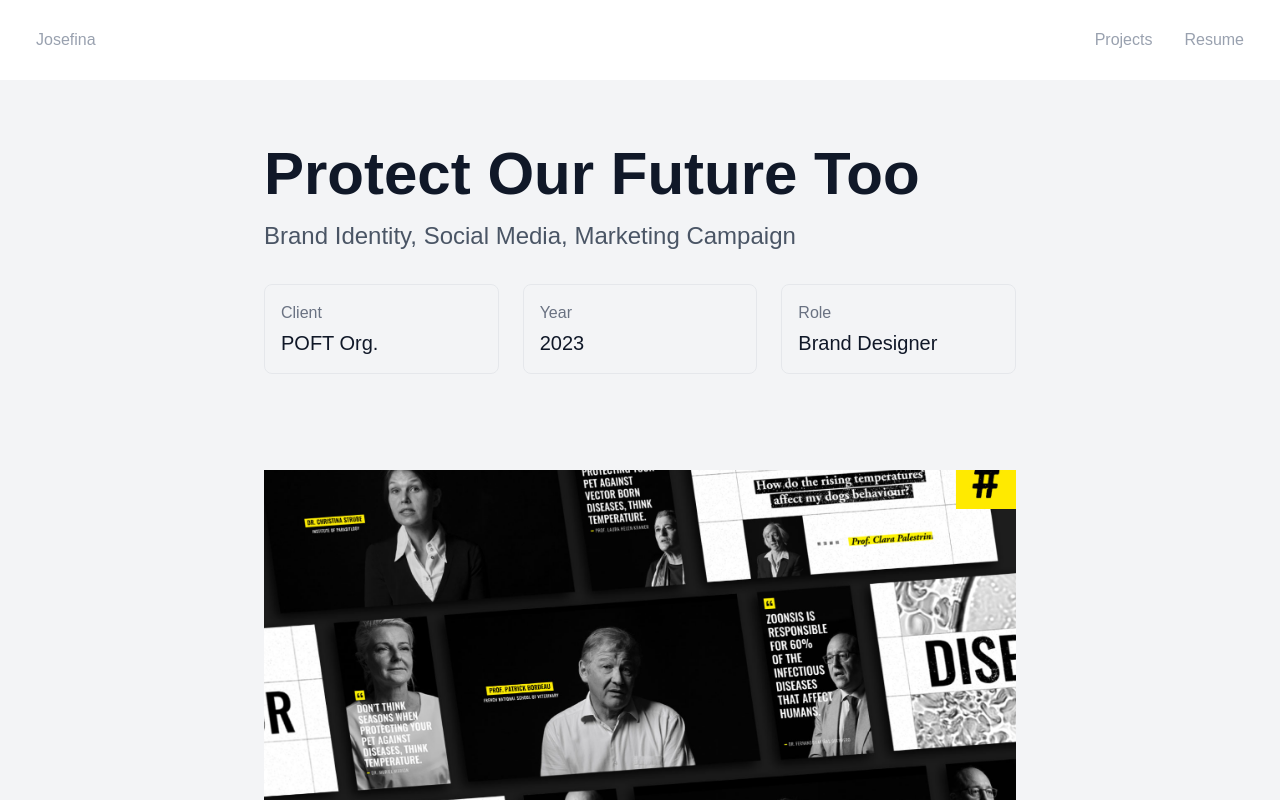
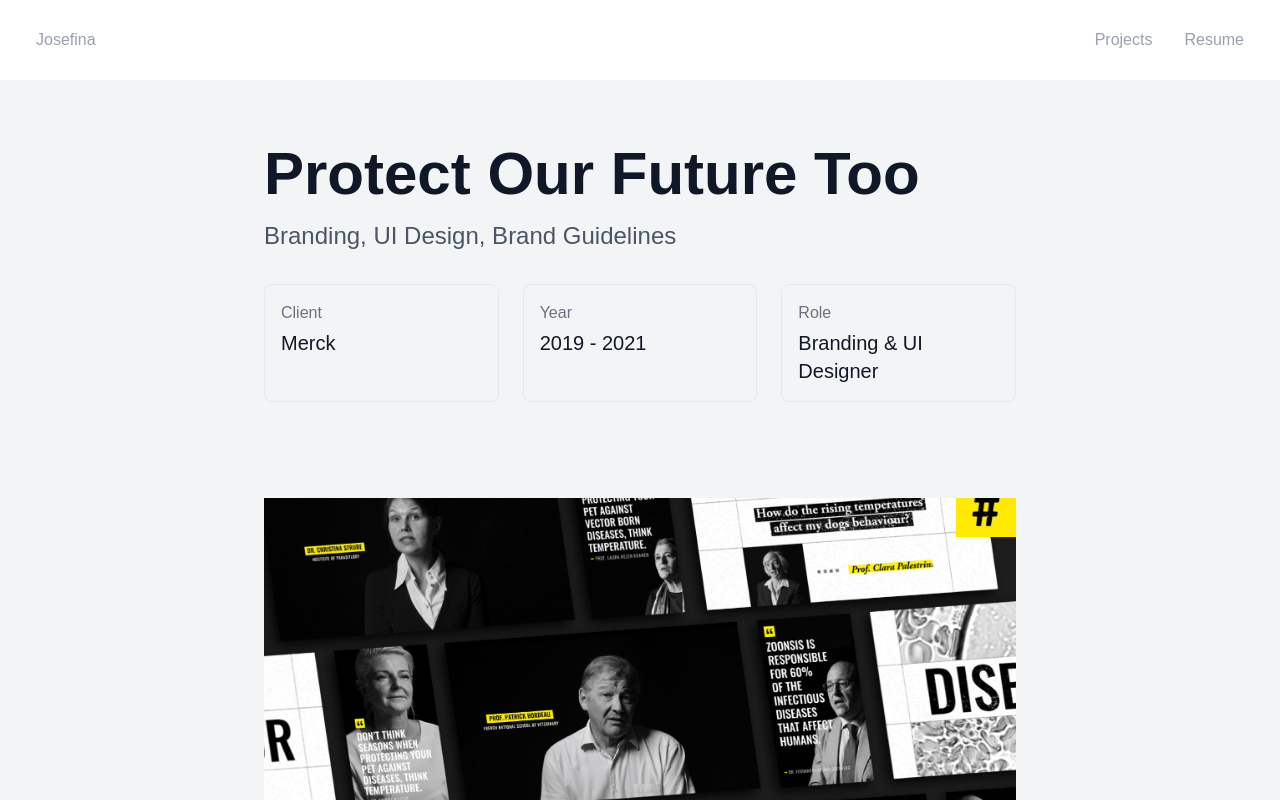
Before and after one commit to tomasfrancizco/portfolio-josefina, a Next.js app: page /projects/protect-our-future-too in a window 1280 px wide. Built offline with nearby package versions, Linux system fonts and the light colour scheme.

Commit message:
changed projects data

```diff
--- a/src/app/projects/mcdonalds/page.tsx
+++ b/src/app/projects/mcdonalds/page.tsx
@@ -43,7 +43,7 @@ const McDonaldsPage = () => {
                 McDonald&apos;s
               </h1>
               <p className="text-xl md:text-2xl text-gray-600 mb-8">
-                Mobile App, UX/UI Design, Design System
+                Art Direction
               </p>
               <div className="grid grid-cols-2 md:grid-cols-3 gap-6">
                 <div className="border border-gray-200 rounded-lg p-4">
@@ -52,11 +52,11 @@ const McDonaldsPage = () => {
                 </div>
                 <div className="border border-gray-200 rounded-lg p-4">
                   <p className="text-gray-500 mb-1">Year</p>
-                  <p className="text-xl font-medium">2021</p>
+                  <p className="text-xl font-medium">2024</p>
                 </div>
                 <div className="border border-gray-200 rounded-lg p-4">
                   <p className="text-gray-500 mb-1">Role</p>
-                  <p className="text-xl font-medium">UI/UX Designer</p>
+                  <p className="text-xl font-medium">Art Director</p>
                 </div>
               </div>
             </AnimatedElement>
@@ -82,7 +82,7 @@ const McDonaldsPage = () => {
           {/* Title */}
           <section className="py-8">
             <AnimatedElement>
-              <h2 className="text-3xl md:text-4xl font-bold mb-6">
+              <h2 className="text-3xl md:text-4xl font-bold">
                 You Do You: Celebrating McDonald’s Rituals 🥤🍟
               </h2>
             </AnimatedElement>
@@ -104,10 +104,11 @@ const McDonaldsPage = () => {
                 </h3>
                 <p className="mb-4">
                   McDonald&apos;s isn&apos;t just food; it&apos;s a shared
-                  experience, deeply personal yet universally loved. Whether it&apos;s dipping fries in
-                  a McFlurry, ordering a Happy Meal at 2 a.m., or making the
-                  fries the centerpiece of a table for friends to share, these
-                  rituals bring joy and individuality to every visit.
+                  experience, deeply personal yet universally loved. Whether
+                  it&apos;s dipping fries in a McFlurry, ordering a Happy Meal
+                  at 2 a.m., or making the fries the centerpiece of a table for
+                  friends to share, these rituals bring joy and individuality to
+                  every visit.
                 </p>
               </div>
             </AnimatedElement>
--- a/src/app/projects/protect-our-future-too/page.tsx
+++ b/src/app/projects/protect-our-future-too/page.tsx
@@ -47,20 +47,20 @@ const ProtectOurFutureTooPage = () => {
                 Protect Our Future Too
               </h1>
               <p className="text-xl md:text-2xl text-gray-600 mb-8">
-                Brand Identity, Social Media, Marketing Campaign
+                Branding, UI Design, Brand Guidelines
               </p>
               <div className="grid grid-cols-2 md:grid-cols-3 gap-6">
                 <div className="border border-gray-200 rounded-lg p-4">
                   <p className="text-gray-500 mb-1">Client</p>
-                  <p className="text-xl font-medium">POFT Org.</p>
+                  <p className="text-xl font-medium">Merck</p>
                 </div>
                 <div className="border border-gray-200 rounded-lg p-4">
                   <p className="text-gray-500 mb-1">Year</p>
-                  <p className="text-xl font-medium">2023</p>
+                  <p className="text-xl font-medium">2019 - 2021</p>
                 </div>
                 <div className="border border-gray-200 rounded-lg p-4">
                   <p className="text-gray-500 mb-1">Role</p>
-                  <p className="text-xl font-medium">Brand Designer</p>
+                  <p className="text-xl font-medium">Branding & UI Designer</p>
                 </div>
               </div>
             </AnimatedElement>
--- a/src/app/projects/royal-canin/page.tsx
+++ b/src/app/projects/royal-canin/page.tsx
@@ -42,7 +42,7 @@ const RoyalCaninPage = () => {
                 Royal Canin
               </h1>
               <p className="text-xl md:text-2xl text-gray-600 mb-8">
-                Product Design, UX/UI Design, Mobile App
+                Branding, Storytelling, Art Direction
               </p>
               <div className="grid grid-cols-2 md:grid-cols-3 gap-6">
                 <div className="border border-gray-200 rounded-lg p-4">
@@ -51,7 +51,7 @@ const RoyalCaninPage = () => {
                 </div>
                 <div className="border border-gray-200 rounded-lg p-4">
                   <p className="text-gray-500 mb-1">Year</p>
-                  <p className="text-xl font-medium">2022</p>
+                  <p className="text-xl font-medium">2024</p>
                 </div>
                 <div className="border border-gray-200 rounded-lg p-4">
                   <p className="text-gray-500 mb-1">Role</p>
@@ -85,8 +85,9 @@ const RoyalCaninPage = () => {
                 <p className="mb-4">
                   Love at First Sight is an emotive campaign for Royal Canin,
                   focusing on the transformative first moments between net pet
-                  parents and their pets, emphasizing the brand&apos;s commitment
-                  to nurturing these bonds from the beginning of life.
+                  parents and their pets, emphasizing the brand&apos;s
+                  commitment to nurturing these bonds from the beginning of
+                  life.
                 </p>
               </div>
             </AnimatedElement>
--- a/src/app/projects/tickit-app/page.tsx
+++ b/src/app/projects/tickit-app/page.tsx
@@ -43,20 +43,20 @@ const TickitAppPage = () => {
                 Tickit App
               </h1>
               <p className="text-xl md:text-2xl text-gray-600 mb-8">
-                UX Design, Mobile App, UI Design, User Testing
+                UI Design, Mobile App, Branding, Graphic Design
               </p>
               <div className="grid grid-cols-2 md:grid-cols-3 gap-6">
                 <div className="border border-gray-200 rounded-lg p-4">
                   <p className="text-gray-500 mb-1">Client</p>
-                  <p className="text-xl font-medium">Tickit Health</p>
+                  <p className="text-xl font-medium">Merck</p>
                 </div>
                 <div className="border border-gray-200 rounded-lg p-4">
                   <p className="text-gray-500 mb-1">Year</p>
-                  <p className="text-xl font-medium">2022</p>
+                  <p className="text-xl font-medium">2019 - 2020</p>
                 </div>
                 <div className="border border-gray-200 rounded-lg p-4">
                   <p className="text-gray-500 mb-1">Role</p>
-                  <p className="text-xl font-medium">UX/UI Designer</p>
+                  <p className="text-xl font-medium">Branding & UI Designer</p>
                 </div>
               </div>
             </AnimatedElement>
@@ -126,11 +126,11 @@ const TickitAppPage = () => {
                 </p>
                 <p className="mt-4">
                   This design element is a subtle but effective way to
-                  communicate the app&apos;s purpose and functionality, making it
-                  easy for users to understand the app&apos;s purpose and message at
-                  a glance. The missing dots in the letter &quot;i&quot; also
-                  create a visual intrigue, drawing attention to the app&apos;s name
-                  and making it more memorable.
+                  communicate the app&apos;s purpose and functionality, making
+                  it easy for users to understand the app&apos;s purpose and
+                  message at a glance. The missing dots in the letter
+                  &quot;i&quot; also create a visual intrigue, drawing attention
+                  to the app&apos;s name and making it more memorable.
                 </p>
               </div>
             </AnimatedElement>
--- a/src/app/projects/tnt/page.tsx
+++ b/src/app/projects/tnt/page.tsx
@@ -42,7 +42,7 @@ const TNTPage = () => {
             <AnimatedElement>
               <h1 className="text-4xl md:text-6xl font-bold mb-4">TNT</h1>
               <p className="text-xl md:text-2xl text-gray-600 mb-8">
-                Brand Identity, Digital Design, Marketing Campaign
+                Branding, Art Direction
               </p>
               <div className="grid grid-cols-2 md:grid-cols-3 gap-6">
                 <div className="border border-gray-200 rounded-lg p-4">
@@ -51,11 +51,11 @@ const TNTPage = () => {
                 </div>
                 <div className="border border-gray-200 rounded-lg p-4">
                   <p className="text-gray-500 mb-1">Year</p>
-                  <p className="text-xl font-medium">2022</p>
+                  <p className="text-xl font-medium">2017 - 2018</p>
                 </div>
                 <div className="border border-gray-200 rounded-lg p-4">
                   <p className="text-gray-500 mb-1">Role</p>
-                  <p className="text-xl font-medium">Art Director</p>
+                  <p className="text-xl font-medium">Designer & Art Director</p>
                 </div>
               </div>
             </AnimatedElement>
@@ -178,7 +178,7 @@ const TNTPage = () => {
           <section className="py-8">
             <AnimatedElement>
               <h2 className="text-3xl md:text-4xl font-bold mb-6">
-                Billboard Music Awards 2017
+                Billboard Music Awards
               </h2>
             </AnimatedElement>
           </section>
@@ -241,7 +241,7 @@ const TNTPage = () => {
           <section className="py-8">
             <AnimatedElement>
               <h2 className="text-3xl md:text-4xl font-bold mb-6">
-                Emmy Awards 2017
+                Emmy Awards
               </h2>
             </AnimatedElement>
           </section>
```
